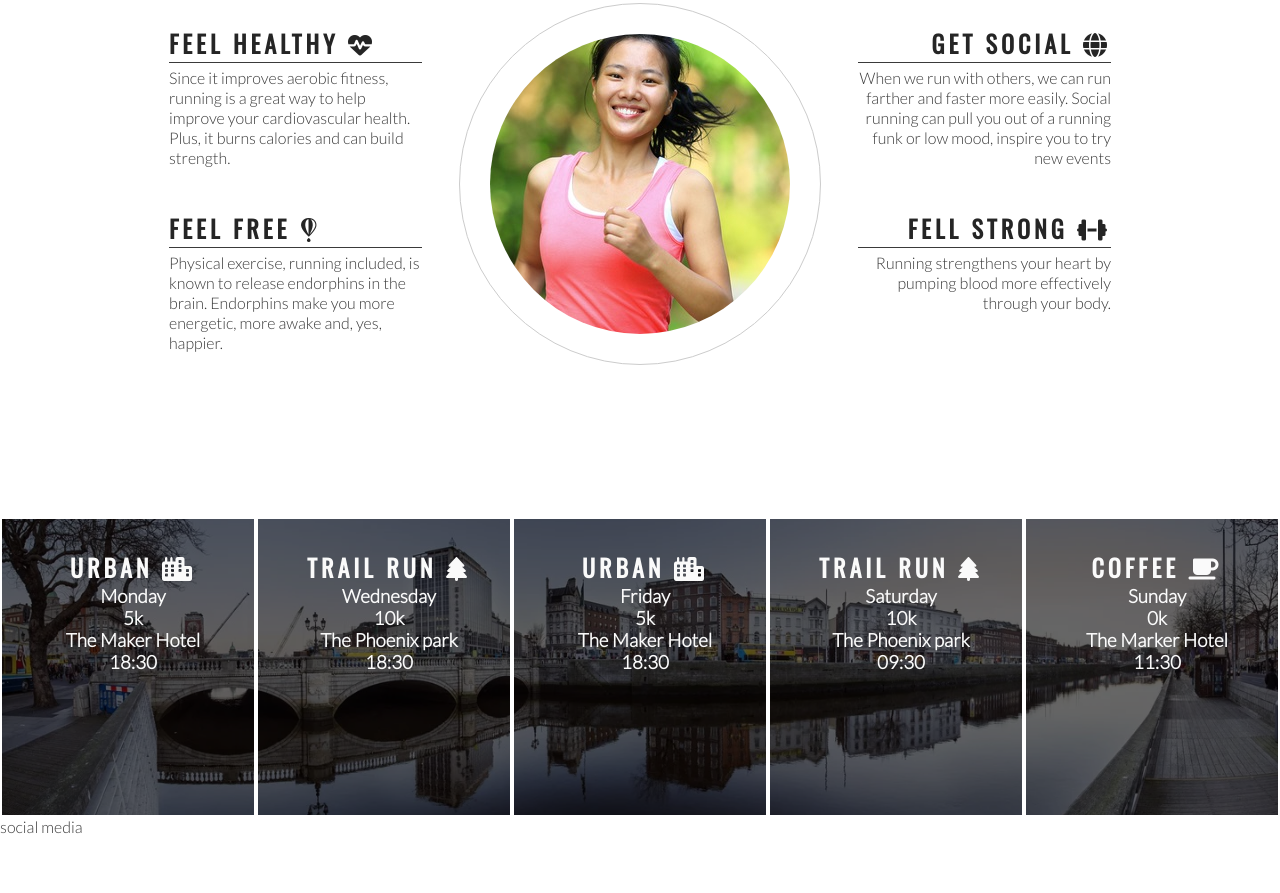
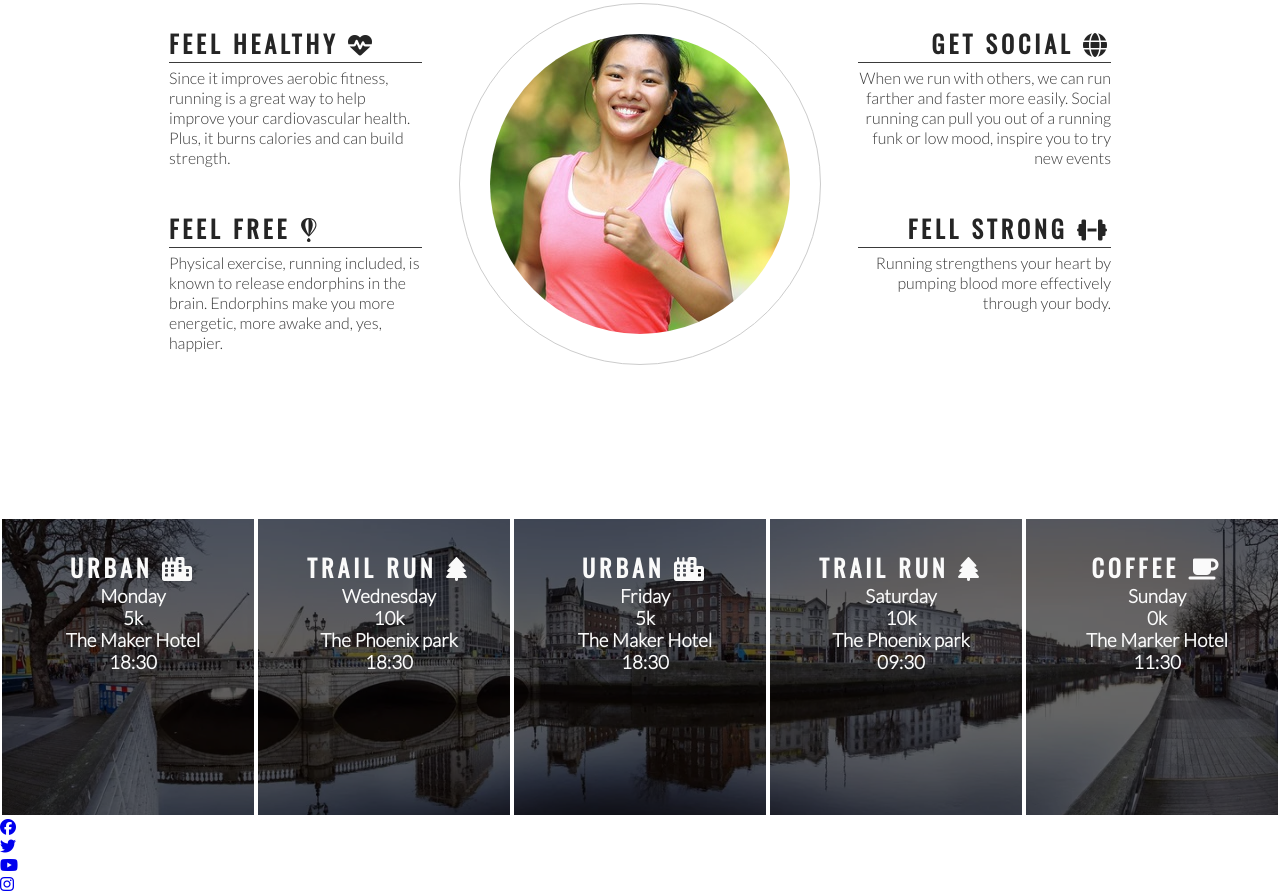
Before and after one commit to Lee-moran/love-running, a plain HTML site: page index.html in a window 1280 px wide. Shown: the part 778-1671 px from the top of the page. Before the commit the page ends 1614 px from the top, so only its background shows below. Drawn offline with nearby package versions, Linux system fonts and the light colour scheme.

Commit message:
add social icons for footer

```diff
--- a/index.html
+++ b/index.html
@@ -118,7 +118,24 @@
         </div>
     </section>
     <footer>
-        social media
+        <ul>
+            <li>
+                <a href="http://facebook.com" target="_blank" rel="noopener"
+                aria-label="Visit our Facebook page (open in new tab)"><i class="fa-brands fa-facebook"></i></a>
+            </li>
+            <li>
+                <a href="http://twitter.com" target="_blank" rel="noopener"
+                aria-label="Visit our Twitter page (open in new tab)"><i class="fa-brands fa-twitter"></i></a>
+            </li>
+            <li>
+                <a href="http://youtube.com" target="_blank" rel="noopener"
+                aria-label="Visit our Youtube page (open in new tab)"><i class="fa-brands fa-youtube"></i></a>
+            </li>
+            <li>
+                <a href="http://instagram.com" target="_blank" rel="noopener"
+                aria-label="Visit our Instagram page (open in new tab)"><i class="fa-brands fa-instagram"></i></a>
+            </li>
+        </ul>
     </footer>
 
 
```
